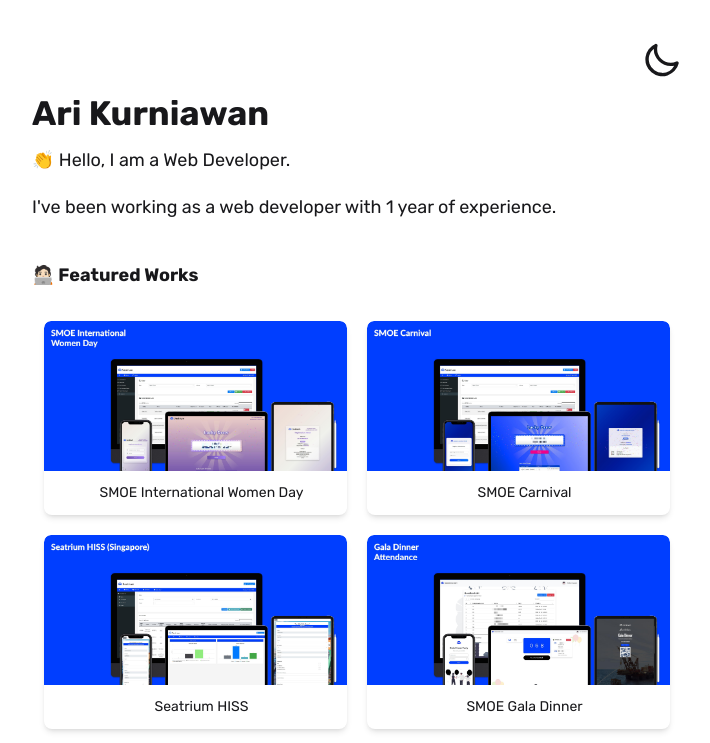
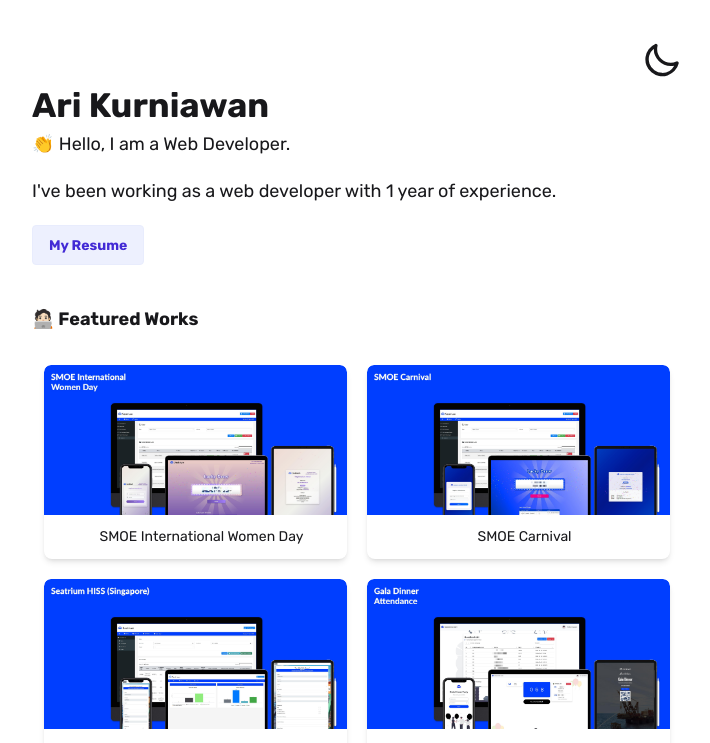
Before and after one commit to riikurniawan/riikurniawan.github.io, a React (Vite) app: page / in a window 1280 px wide. Shown: the top 743 px of the page, without its empty margins (283-993 px from the left). Built offline with nearby package versions, Linux system fonts and the light colour scheme.

Commit message:
Add resume file

```diff
--- a/src/App.jsx
+++ b/src/App.jsx
@@ -122,11 +122,27 @@
       <div className="justify-center pt-5 max-w-[650px] m-5">
         <ThemeToggle />
 
-        <h1 className="font-bold text-[34px] mt-2 mb-2">Ari Kurniawan</h1>
+        <a href="/" className="font-bold text-[34px] mt-2 mb-2">
+          Ari Kurniawan
+        </a>
         <p className="text-[18px] mb-5">👏 Hello, I am a Web Developer.</p>
         <p className="text-[18px]">
           I've been working as a web developer with 1 year of experience.
         </p>
+
+        <button
+          className="btn btn-soft btn-primary mt-5"
+          onClick={() => {
+            const link = document.createElement("a");
+            link.href = "/Resume_Ari Kurniawan.pdf";
+            link.download = "Resume_Ari Kurniawan.pdf";
+            document.body.appendChild(link);
+            link.click();
+            document.body.removeChild(link);
+          }}
+        >
+          My Resume
+        </button>
 
         {/* Featured Work */}
         <h1 className="mt-10 font-bold text-lg">🧑🏻‍💻 Featured Works</h1>
--- a/src/index.css
+++ b/src/index.css
@@ -1990,6 +1990,23 @@
       --btn-noise: none;
     }
   }
+  .btn-soft {
+    &:not(.btn-active, :hover, :active:focus, :focus-visible, :disabled, [disabled], .btn-disabled) {
+      --btn-shadow: "";
+      --btn-fg: var(--btn-color, var(--color-base-content));
+      --btn-bg: color-mix(
+      in oklab,
+      var(--btn-color, var(--color-base-content)) 8%,
+      var(--color-base-100)
+    );
+      --btn-border: color-mix(
+      in oklab,
+      var(--btn-color, var(--color-base-content)) 10%,
+      var(--color-base-100)
+    );
+      --btn-noise: none;
+    }
+  }
   .btn-primary {
     --btn-color: var(--color-primary);
     --btn-fg: var(--color-primary-content);
```
Also changed, not shown: 1 other file (tests, documents, lock files or other folders).
